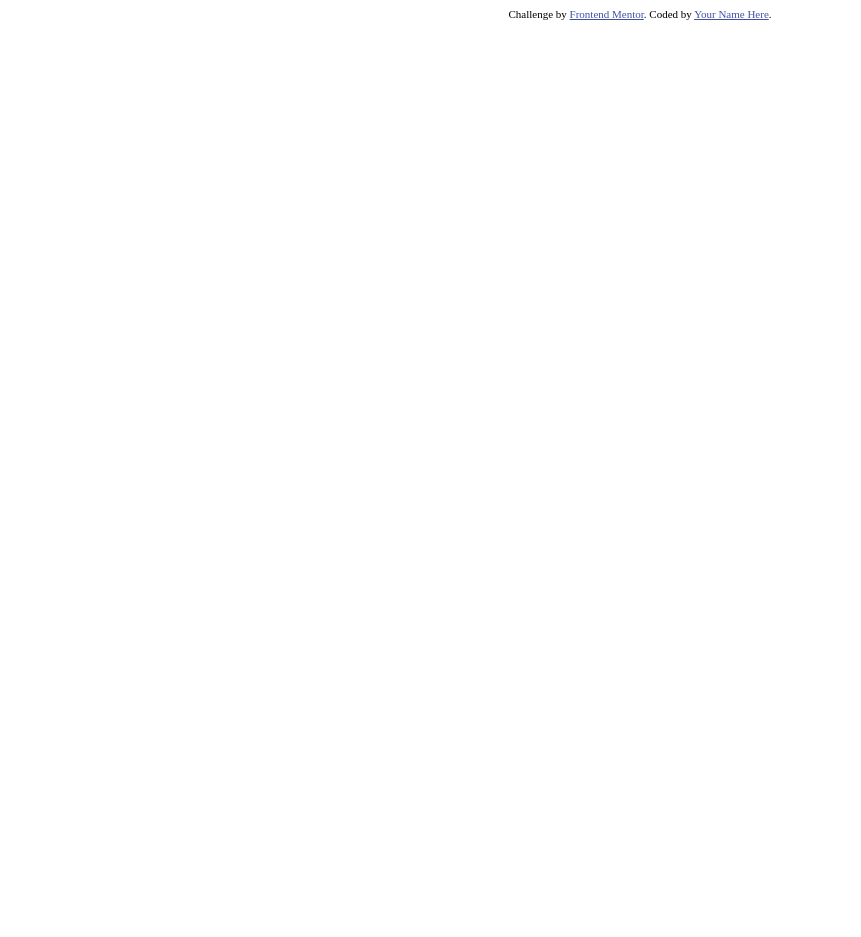
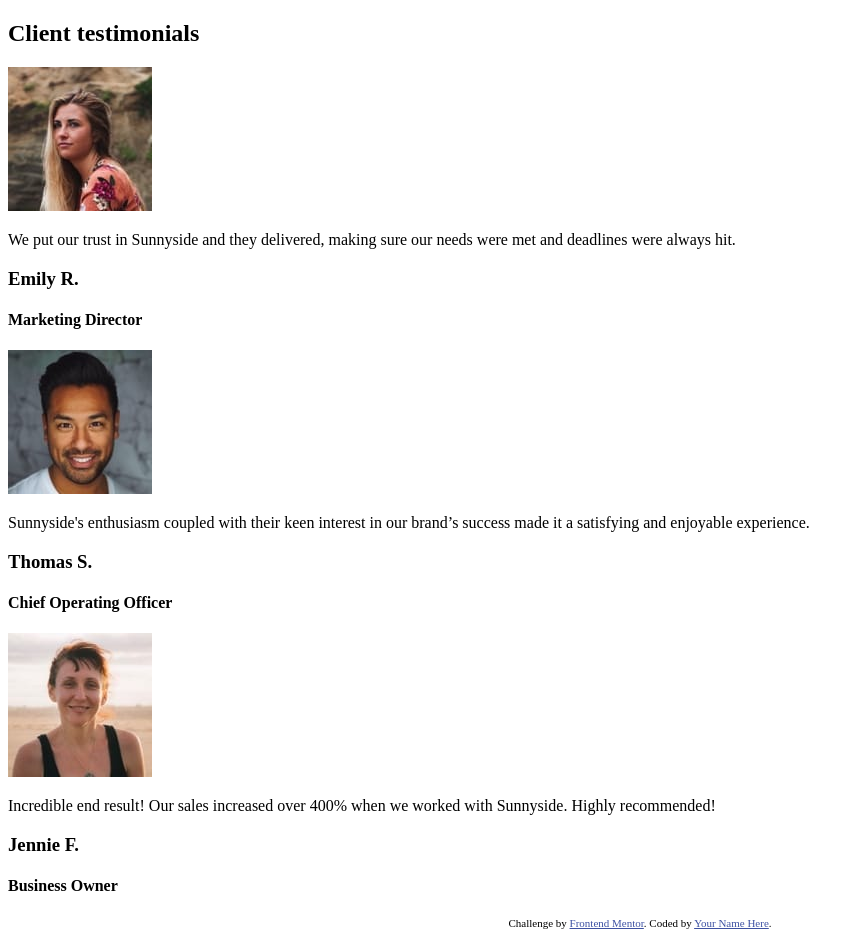
Before and after one commit to cypherdevs-hub/agencylanding-page, a plain HTML site: page index.html in a window 1280 px wide. Shown: the whole page, without its empty margins (0-861 px from the left). Before the commit the page ends 800 px from the top, so only its background shows below. Drawn offline with Linux system fonts and the light colour scheme.

Commit message:
creating-testimonial-section

```diff
--- a/index.html
+++ b/index.html
@@ -26,7 +26,27 @@
   <section class="fruits"></section>
    <!-- fruits section ends here -->
     <!-- testimonial section starts here -->
-     <section class="testimonial"></section>
+     <section class="testimonial">
+      <h2>Client testimonials</h2>
+      <div><img src="./images/image-emily.jpg" alt="emily-image">
+      <p>We put our trust in Sunnyside and they delivered, making sure our needs were met and deadlines were always hit.</p>
+    <h3>Emily R.</h3>
+    <h4>Marketing Director</h4>
+  </div>
+      <div> <img src="./images/image-thomas.jpg" alt="Thomas-image">
+    <p>Sunnyside's enthusiasm coupled with their keen interest in our brand’s success made it a satisfying and enjoyable experience.</p>
+    <h3>Thomas S.</h3>
+    <h4>Chief Operating Officer</h4>
+  </div>
+  <div>
+    <img src="./images/image-jennie.jpg" alt="jennie-image">
+    <p>Incredible end result! Our sales increased over 400% when we worked with Sunnyside. Highly recommended!</p>
+    <h3>Jennie F.</h3>
+    <h4>Business Owner</h4>
+  </div>
+
+
+     </section>
      <!-- testimonial section ends here -->
       <!-- footer section starts here -->
        <footer></footer>
```
